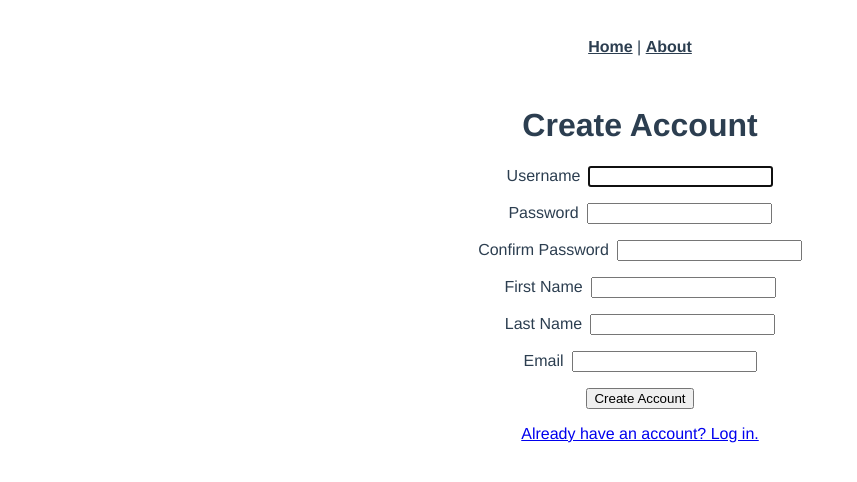
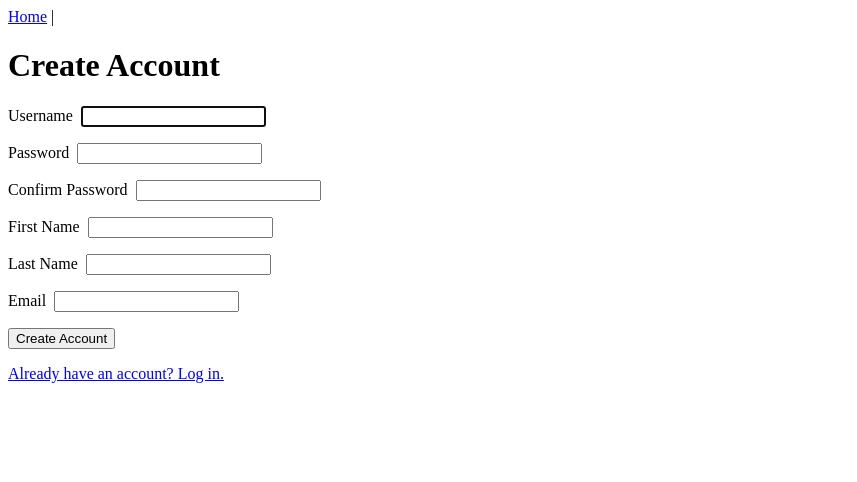
Before and after one commit to Mav3r1ck-13/Macro-tracker-front-end-UI, a Vue app: page /register in a window 1280 px wide. Shown: the top 482 px of the page, without its empty margins (0-857 px from the left). Built offline with nearby package versions, Linux system fonts and the light colour scheme.

Commit message:
user registration rework

```diff
--- a/src/App.vue
+++ b/src/App.vue
@@ -1,32 +1,9 @@
 <template>
   <div id="app">
-    <nav>
-      <router-link to="/">Home</router-link> |
-      <router-link to="/about">About</router-link>
-    </nav>
-    <router-view/>
+    <div id="nav">
+      <router-link v-bind:to="{ name: 'home' }">Home</router-link>&nbsp;|&nbsp;
+      <router-link v-bind:to="{ name: 'logout' }" v-if="$store.state.token != ''">Logout</router-link>
+    </div>
+    <router-view />
   </div>
 </template>
-
-<style>
-#app {
-  font-family: Avenir, Helvetica, Arial, sans-serif;
-  -webkit-font-smoothing: antialiased;
-  -moz-osx-font-smoothing: grayscale;
-  text-align: center;
-  color: #2c3e50;
-}
-
-nav {
-  padding: 30px;
-}
-
-nav a {
-  font-weight: bold;
-  color: #2c3e50;
-}
-
-nav a.router-link-exact-active {
-  color: #42b983;
-}
-</style>
--- a/src/router/index.js
+++ b/src/router/index.js
@@ -47,7 +47,7 @@ const router = new Router({
     },
     {
       path: "/register",
-      name: "register",
+      name: "register-page",
       component: RegisterView,
       meta: {
         requiresAuth: false
--- a/src/services/AuthService.js
+++ b/src/services/AuthService.js
@@ -7,7 +7,7 @@ export default {
   },
 
   register(user) {
-    return axios.post('/register', user)
+    return axios.post('/users', user)
   }
 
 }
--- a/src/views/LoginView.vue
+++ b/src/views/LoginView.vue
@@ -19,7 +19,7 @@
 
       <button type="submit">Sign in</button>
       <p>
-      <router-link :to="{ name: 'register' }">Need an account? Sign up.</router-link></p>
+      <router-link :to="{ name: 'register-page' }">Need an account? Sign up.</router-link></p>
     </form>
   </div>
 </template>
--- a/src/views/RegisterView.vue
+++ b/src/views/RegisterView.vue
@@ -18,12 +18,12 @@
         <input type="password" id="confirmPassword" v-model="user.confirmPassword" required />
       </div>
       <div class="form-input-group">
-        <label for="firstname">First Name</label>
-        <input type="text" id="firstname" v-model="user.firstName" required />
+        <label for="firstName">First Name</label>
+        <input type="text" id="firstName" v-model="user.firstName" required />
       </div>
       <div class="form-input-group">
-        <label for="lastname">Last Name</label>
-        <input type="text" id="lastname" v-model="user.lastName" required />
+        <label for="lastName">Last Name</label>
+        <input type="text" id="lastName" v-model="user.lastName" required />
       </div>
       <div class="form-input-group">
         <label for="email">Email</label>
```
